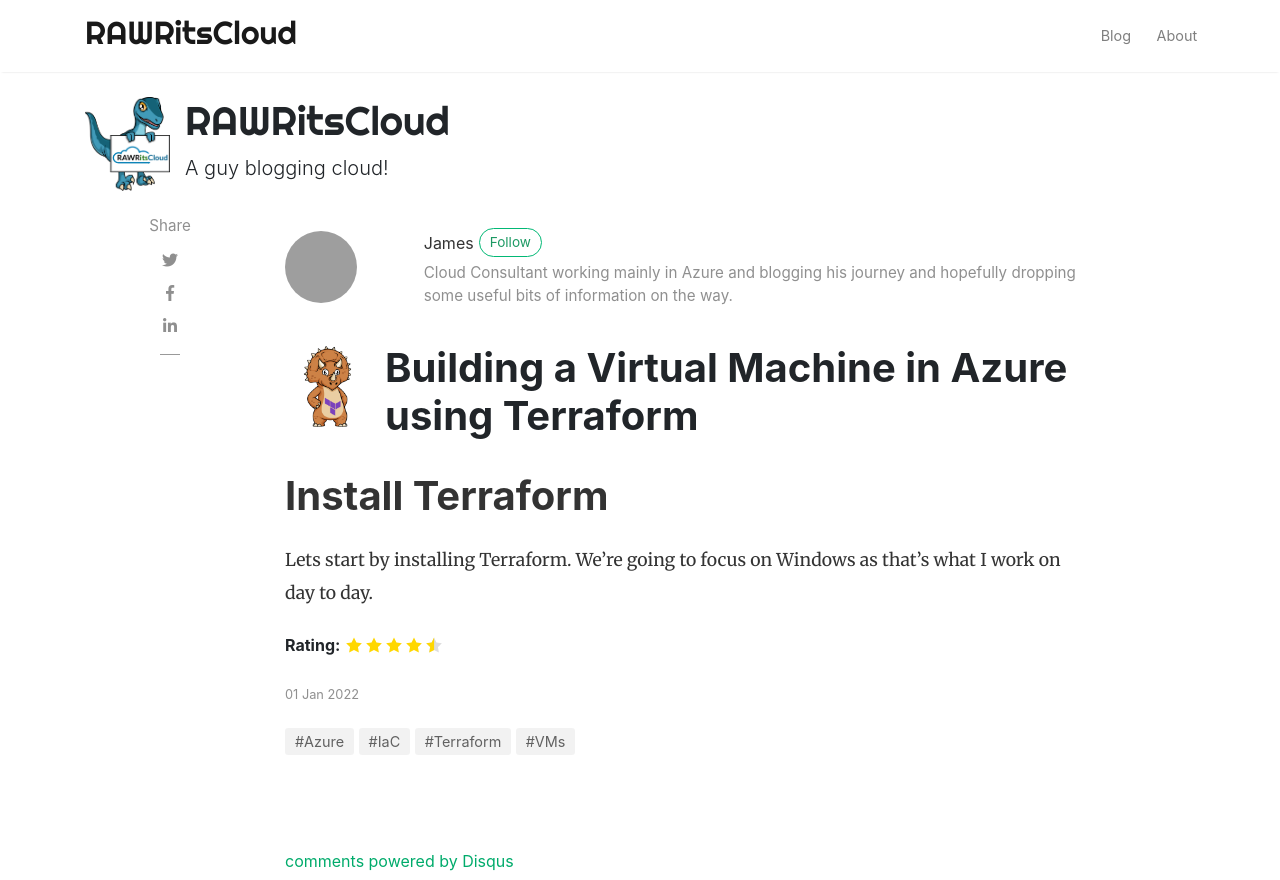
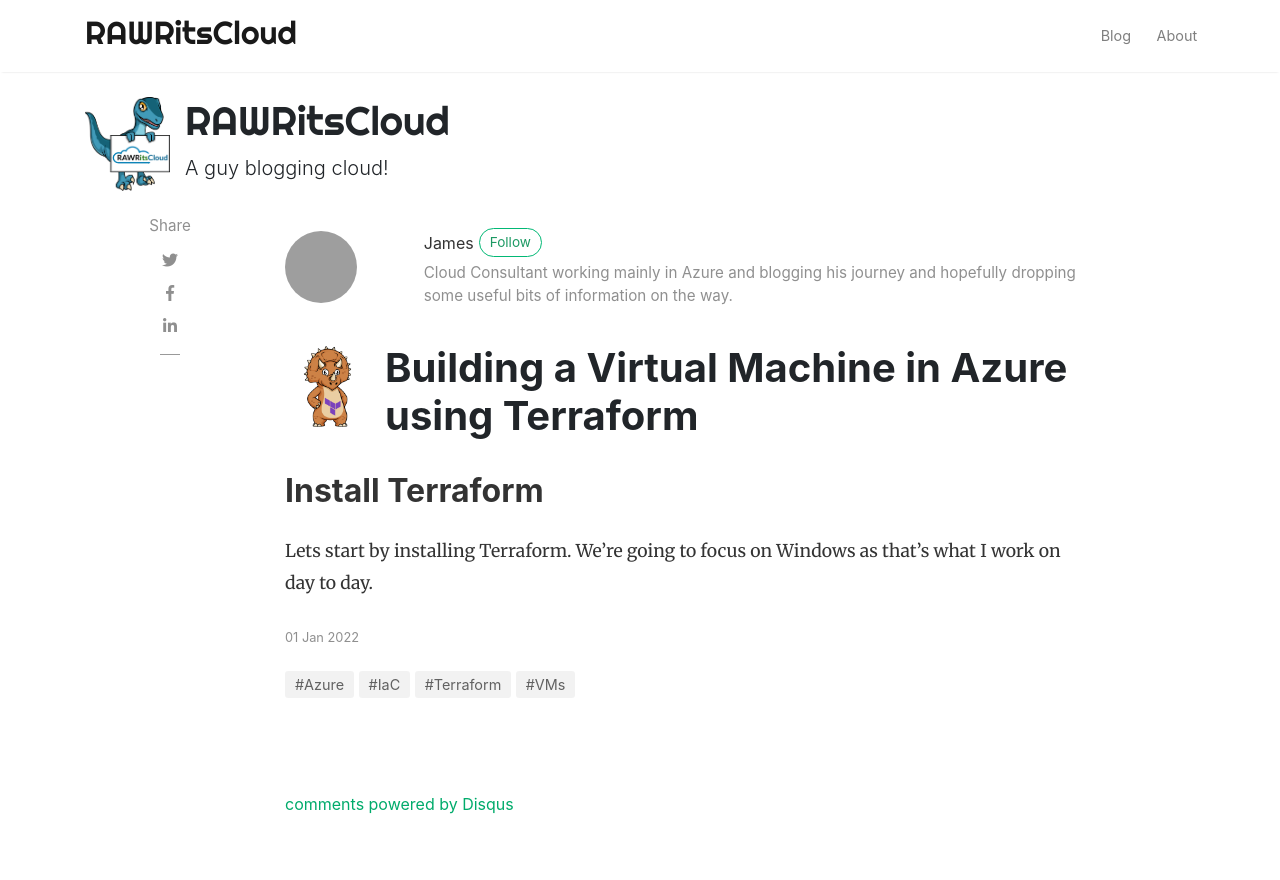
Before and after one commit to RAWRitsCloud/rawritscloud.github.io, a Jekyll site: the page built from _posts/2022-01-01-first-time-teffaform.markdown, in a window 1280 px wide and 1400 px high, cut to the strip 0-880 px from the top of the window. Built offline with Jekyll 4.4.1, drawn with Linux system fonts in a browser that asks for light colours; nearby versions of some CDN libraries; comment, search, counter and statistics services are not loaded; grey boxes are pictures that could not be loaded.

Commit message:
update posts

```diff
--- a/_layouts/post.html
+++ b/_layouts/post.html
@@ -69,13 +69,6 @@
                 <!-- End Toc -->
                 {{content}}
             </div>
-
-            <!-- Rating -->
-            {% if page.rating %}
-            <div class="rating mb-4 d-flex align-items-center">
-                <strong class="mr-1">Rating:</strong> {% include star_rating.html %}
-            </div>
-            {% endif %}
 
             <!-- Post Date -->
             <p>
--- a/_posts/2022-01-01-first-time-teffaform.markdown
+++ b/_posts/2022-01-01-first-time-teffaform.markdown
@@ -6,10 +6,8 @@
 image: assets/images/terraform.png
 description: "How to start using IaaS Services in Azure."
 featured: true
-hidden: false
-rating: 4.5
 ---
 
-# Install Terraform
+## Install Terraform
 
 Lets start by installing Terraform. We're going to focus on Windows as that's what I work on day to day.
```
